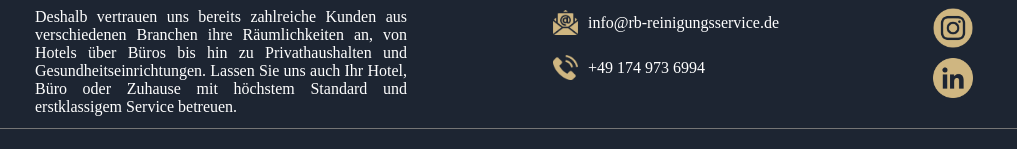
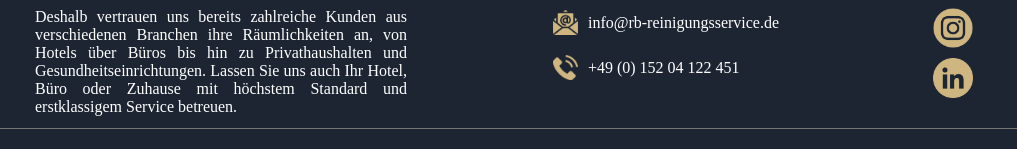
Before and after one commit to Yousef-khezri/RB-Queen, a React (Create React App) app: page / in a window 1280 px wide. Shown: the part 2643-2792 px from the top of the page, without its empty margins (131-1148 px from the left). Built offline with nearby package versions, Linux system fonts and the light colour scheme.

Commit message:
sixth commit

```diff
--- a/src/component/Footer.js
+++ b/src/component/Footer.js
@@ -48,7 +48,7 @@ export default function Footer() {
 							src="./images/telephone.png"
 							alt="telephone icon"
 						/>
-						<span>+49 174 973 6994</span>
+						<span>+49 (0) 152 04 122 451</span>
 					</div>
 				</div>
 
```
